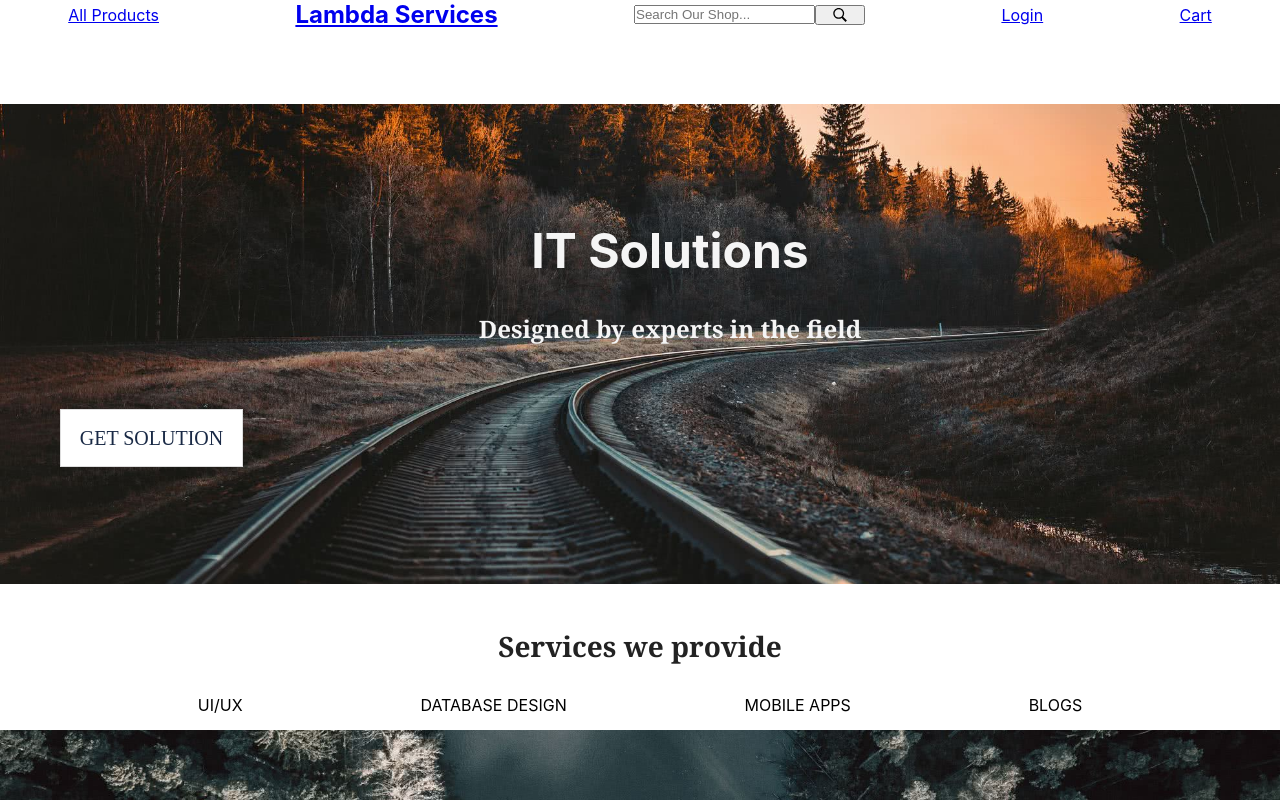
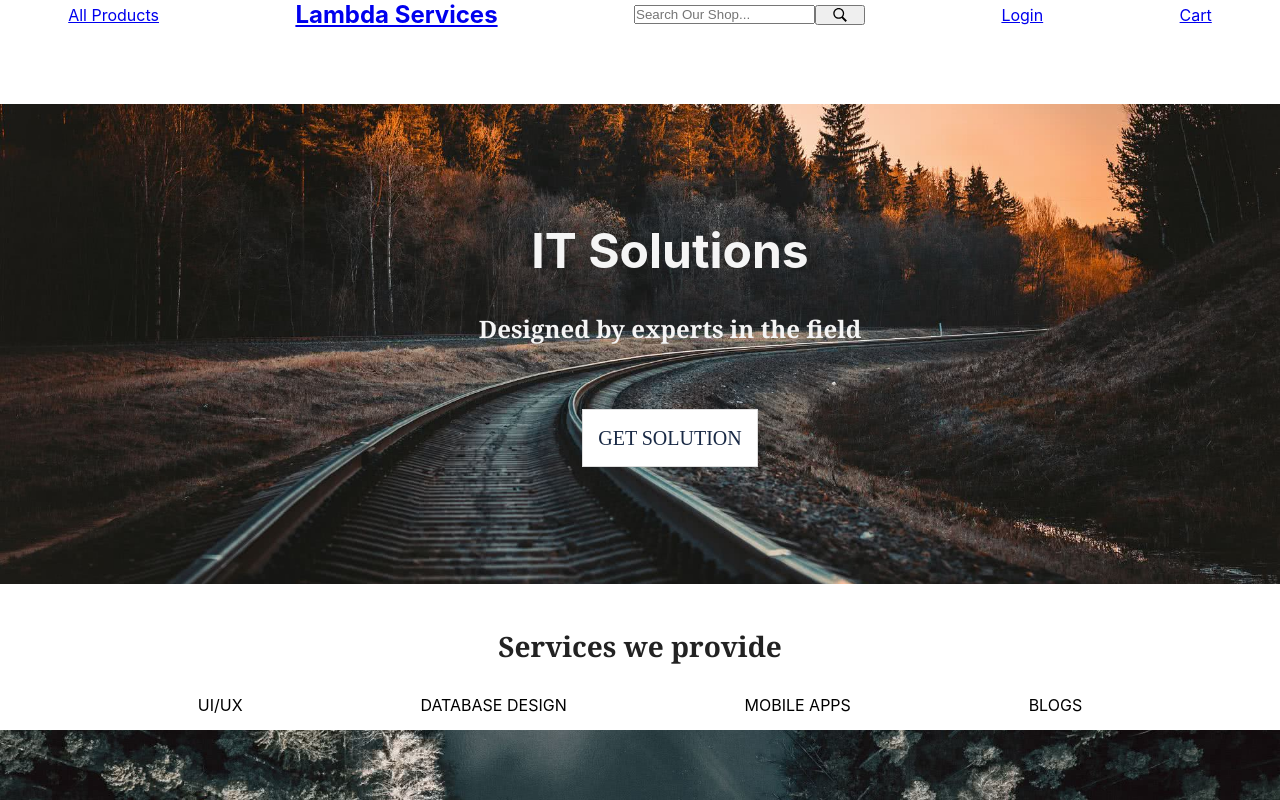
Before and after one commit to NandoTheessen/PM-Project-FrontEnd, a React (Create React App) app: page / in a window 1280 px wide. Shown: the top 800 px of the page. Built offline with nearby package versions, Linux system fonts and the light colour scheme.

Commit message:
Unsure what changes were made, seem to be cosmetic

```diff
--- a/src/App.js
+++ b/src/App.js
@@ -2,7 +2,7 @@ import React, { Component } from "react";
 
 import Jumbotron from "./components/Jumbotron.js";
 import Minitron from "./components/Minitron.js";
-import Header from "./components/Header";
+import Header from "./components/header";
 import styled from "styled-components";
 
 const Container = styled("div")`
--- a/src/components/Jumbotron.js
+++ b/src/components/Jumbotron.js
@@ -23,6 +23,7 @@ const Jumbotron = props => {
     min-width: 100%;
     display: flex;
     flex-direction: column;
+    align-items: center;
     justify-content: center;
     top: 0;
     left: 0;
```
Lines whose indentation alone changed are shown as unchanged.
